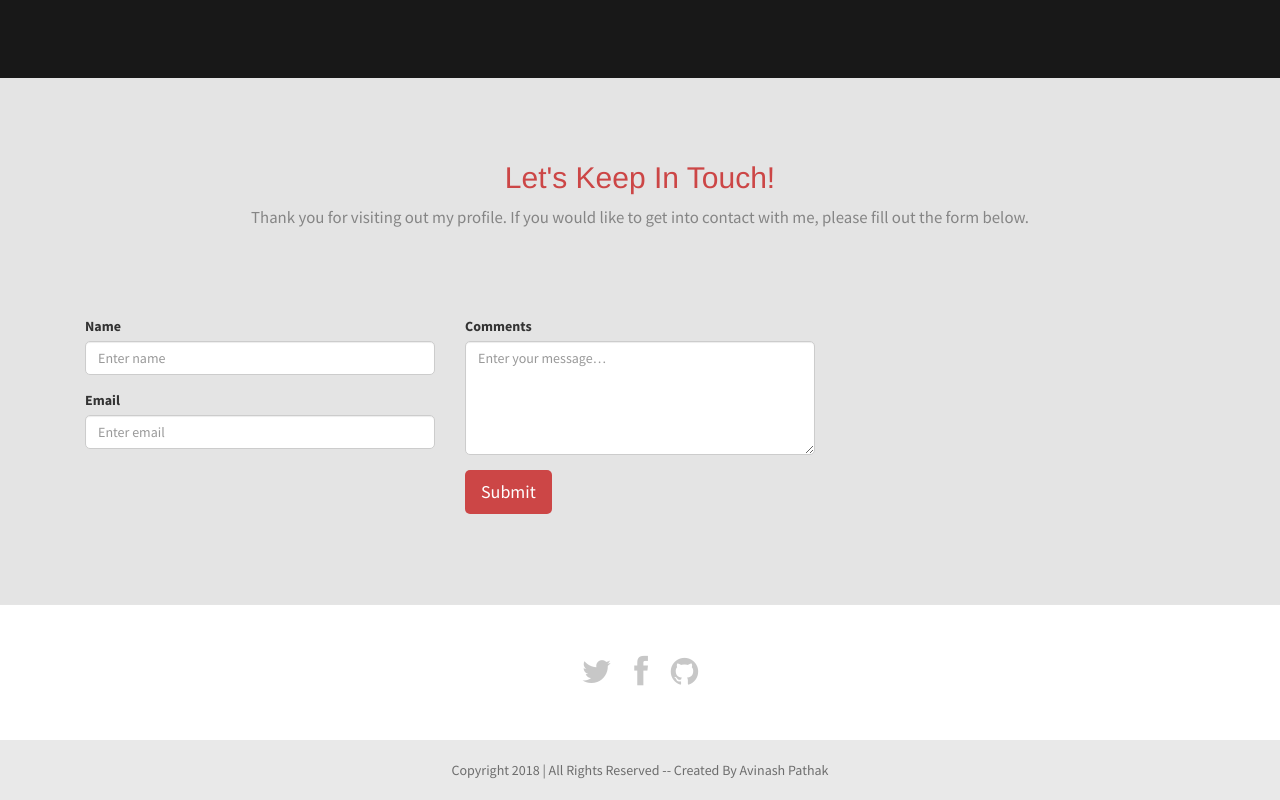
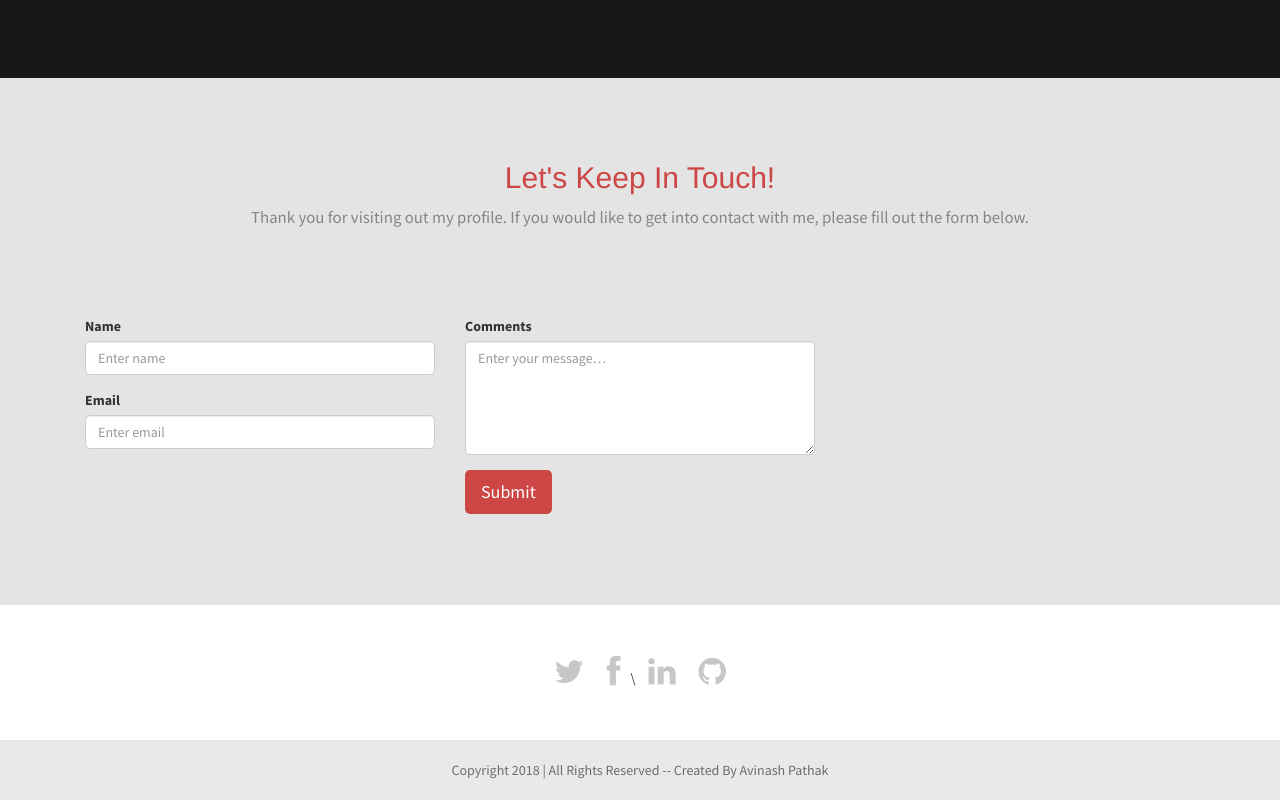
Before and after one commit to avi-pathak/Avi-1996.github.io, a plain HTML site: page index.html in a window 1280 px wide. Shown: the part 4796-5596 px from the top of the page. Drawn offline with Linux system fonts and the light colour scheme.

Commit message:
Update index.html

```diff
--- a/index.html
+++ b/index.html
@@ -600,7 +600,8 @@
         <div class="container">
             <div class="social text-center">
                 <a href="https://twitter.com/124rockavi"><i class="fa fa-twitter"></i></a>
-                <a href="https://www.facebook.com/avinash.pathak.58173"><i class="fa fa-facebook"></i></a>
+                <a href="https://www.facebook.com/avinash.pathak.58173"><i class="fa fa-facebook"></i></a>\
+		<a href="#"><i class="fa fa-linkedin"></i></a>
 
                 <a href="https://github.com/Avi-1996"><i class="fa fa-github"></i></a>
             </div>
```
